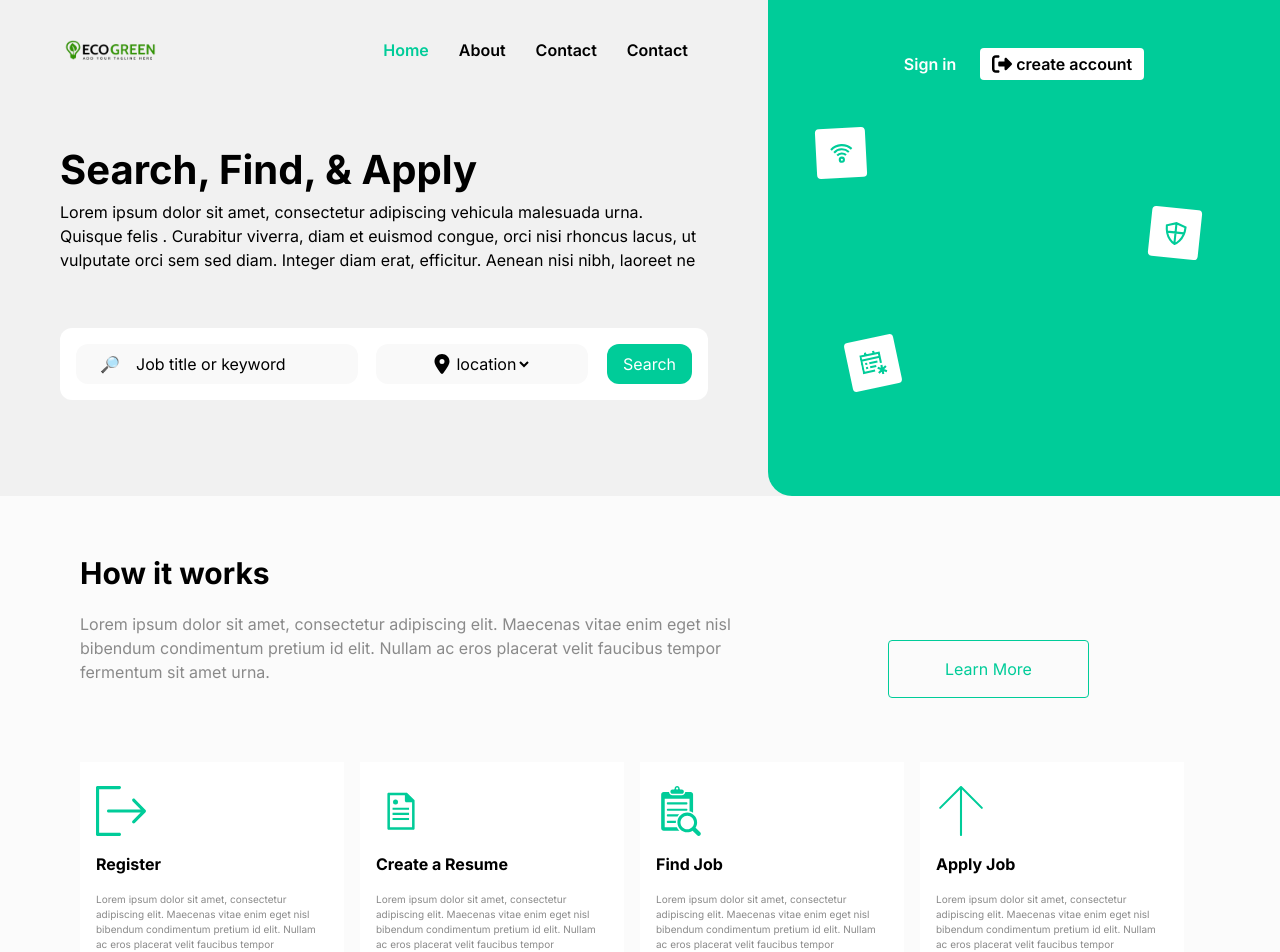
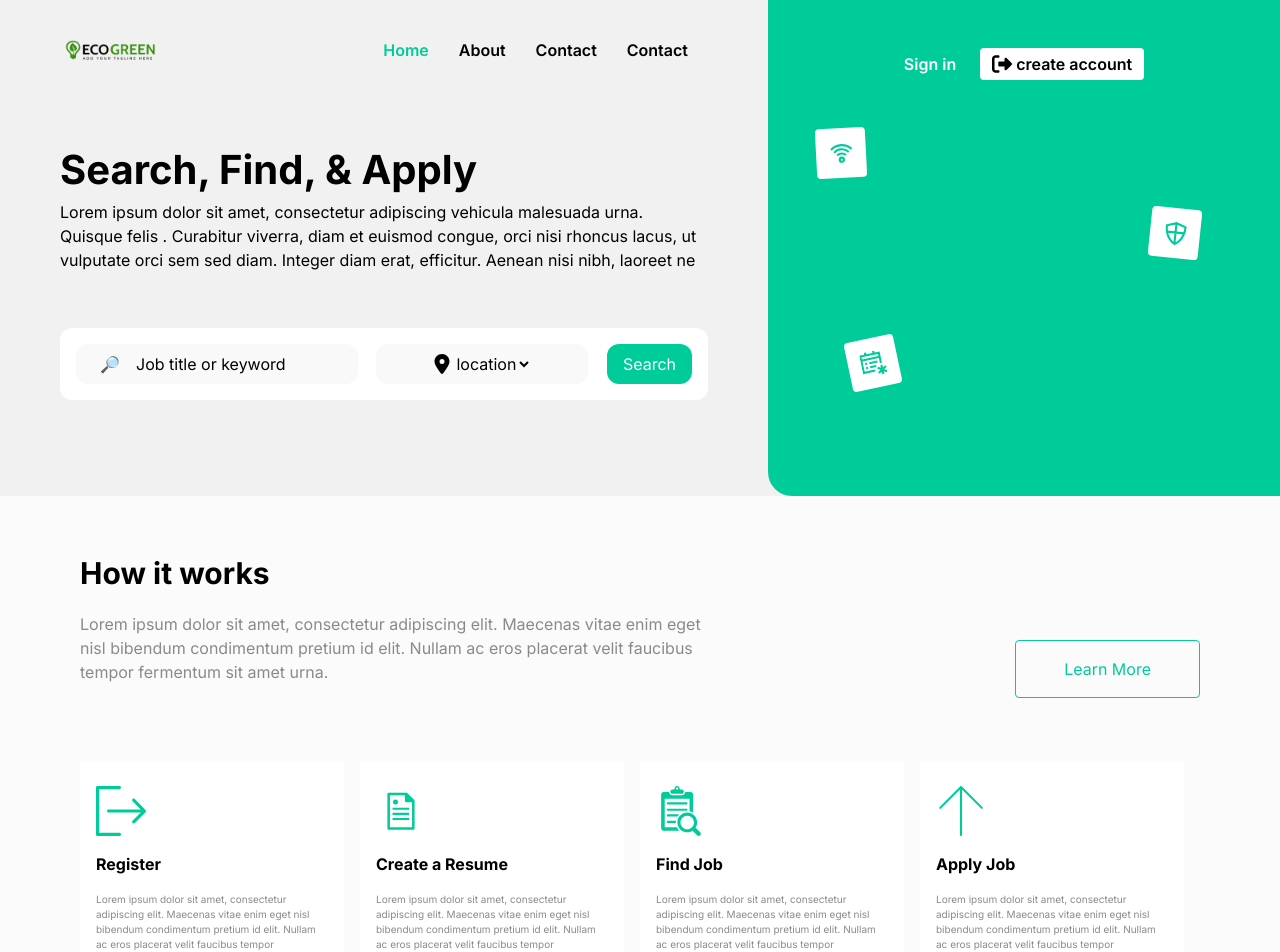
Before and after one commit to Georgeshayek/designpage, a Next.js app: page / in a window 1280 px wide. Shown: the top 952 px of the page. Built offline with nearby package versions, Linux system fonts and the light colour scheme.

Commit message:
grid instead of flex in the second part

```diff
--- a/src/components/Works/components/item.js
+++ b/src/components/Works/components/item.js
@@ -3,7 +3,7 @@ import Image from 'next/image'
 const Item=(props)=>{
     return (
 
-        <div className="bg-[#ffffff] lg:p-4 mr-4 max-lg:mt-4">
+        <div className="bg-[#ffffff] col-span-1 lg:p-4 mr-4 max-lg:mt-4">
             <Image src={props.icon} height={50} width={50} alt='image' className='py-2'/>
             <h2 className="font-bold py-2">{props.title}</h2>
             <p className="text-[#8a8a8a] text-[10px] py-2">{props.paragraph}</p>
--- a/src/components/Works/components/items.js
+++ b/src/components/Works/components/items.js
@@ -31,7 +31,7 @@ const Items = () => {
 	];
     return(
         <>
-        <div className="lg:flex lg:justify-between max-lg:grid max-lg:grid-cols-2 max-lg:gap-1  max-lg:py-4 py-16">
+        <div className="col-span-4 grid lg:grid-cols-4 max-lg:grid-cols-2 max-lg:gap-1  max-lg:py-4 py-16">
             {items.map((item, index)=><Item key={index} title={item.title} paragraph={item.paragraph} icon={item.icon}/>)}
         </div>
         </>
--- a/src/components/Works/components/textswork.js
+++ b/src/components/Works/components/textswork.js
@@ -1,7 +1,7 @@
 const TextsWork=()=>{
 
     return(
-        <div className="lg:basis-[65%]">
+        <div className="lg:col-span-2">
         <h1 className="font-bold text-[30px] py-4 max-lg:text-center ">How it works</h1>
         <p className="text-[#8a8a8a] max-lg:text-center" >	Lorem ipsum dolor sit amet, consectetur adipiscing elit. Maecenas vitae enim eget nisl bibendum condimentum pretium id elit. Nullam ac eros placerat velit faucibus tempor fermentum sit amet urna.</p>
 
--- a/src/components/Works/work.js
+++ b/src/components/Works/work.js
@@ -9,10 +9,10 @@ const Work=()=>{
         <div className="bg-[#fbfbfb]">
         <div className="container mx-auto">
         <div className="px-20 max-lg:px-8">
-    <div className=" flex lg:flex-wrap max-lg:flex-col max-lg:order1   py-6 items-center">
+    <div className=" lg:grid lg:grid-cols-3	 max-lg:flex-col max-lg:order1   py-6 items-center">
         <TextsWork/>
-        <div className="lg:basis-[35%] lg:px-20 max-lg:order-last max-lg:mx-auto ">
-            <button className="py-4 px-14 mt-[120px] border border-[#00cc99] text-[#00cc99] bg-transparent rounded  ">Learn More</button>
+        <div className="lg:col-span-1 lg:col-start-4 max-lg:grid-rows-3 max-lg:col-start-2 max-lg:mx-auto ">
+            <button className="py-4 px-12 lg:mt-[120px] border border-[#00cc99] text-[#00cc99] bg-transparent rounded  ">Learn More</button>
         </div>
         <Items/>
     </div>
```
